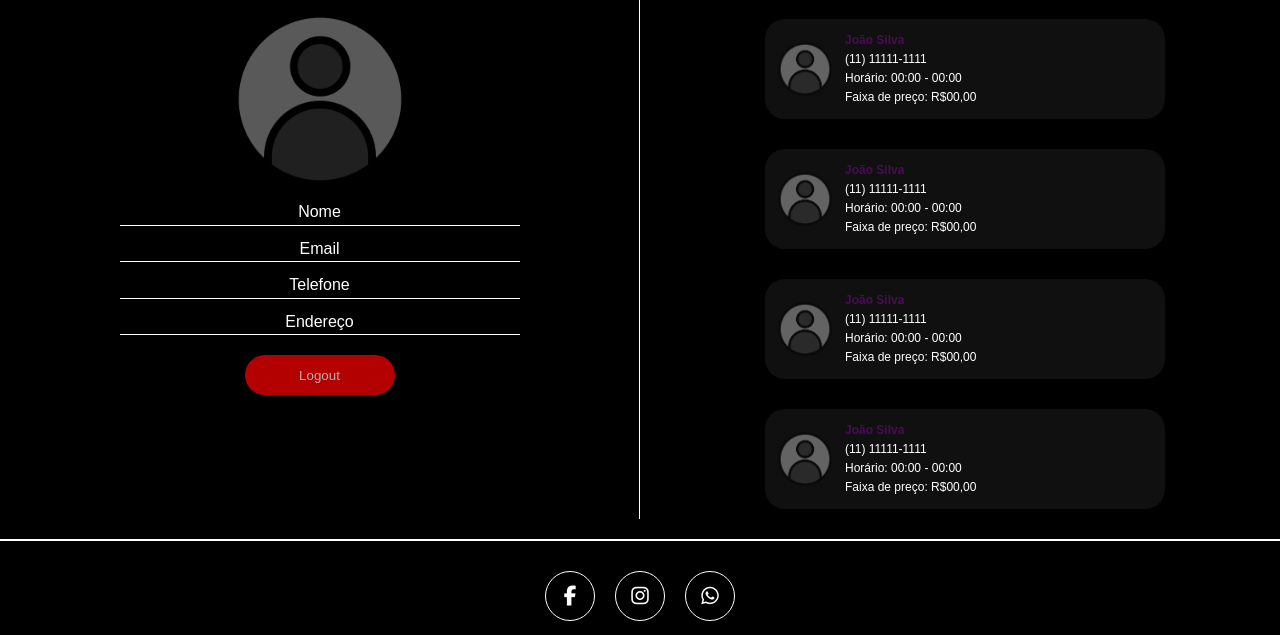
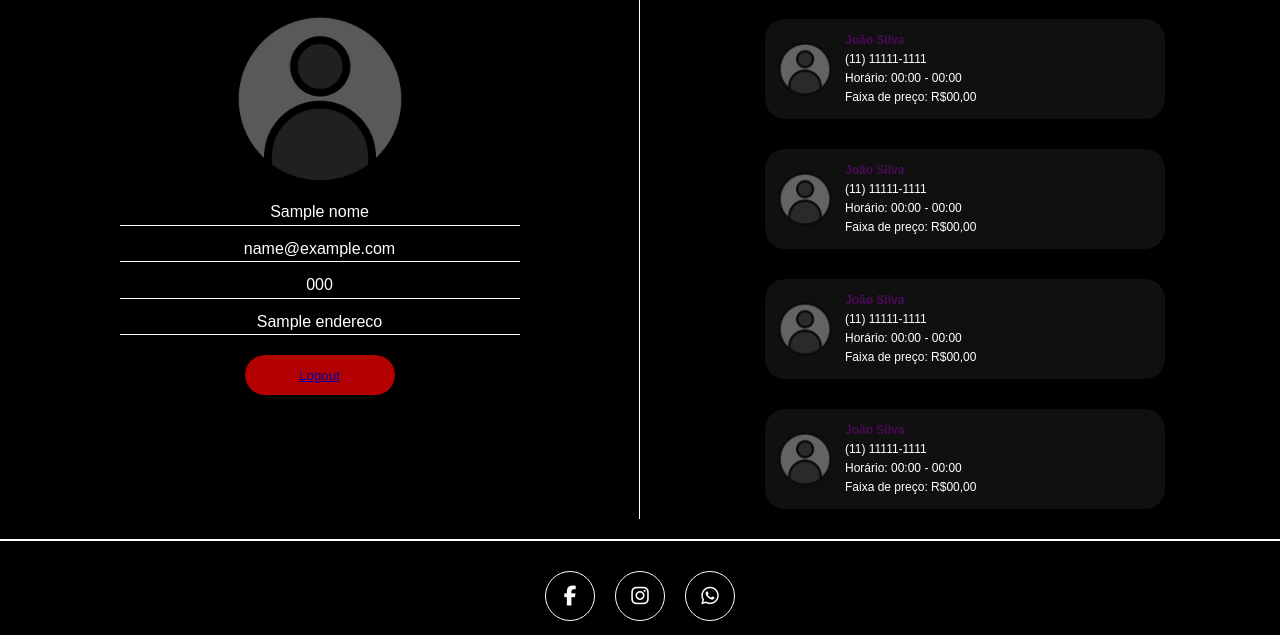
Before and after one commit to Yoriel-silva/Ryno, a FastAPI app: template app/templates/perfil_aluno.html in a window 1280 px wide. Shown: the part 195-830 px from the top of the page. Run offline with FastAPI, Linux system fonts and the light colour scheme; the template is opened without the code that fills it: most values are stand-ins (such as "Sample title", 1, 10 or a date in 2020).

Commit message:
alguns ajustes no back-end

```diff
--- a/app/Models/createdb.py
+++ b/app/Models/createdb.py
@@ -20,6 +20,7 @@ class Usuario(Base):
     horario: Mapped[str] = mapped_column(nullable=True)
     modalidade: Mapped[str] = mapped_column(nullable=True)
     preco: Mapped[str] = mapped_column(nullable=True)
+    endereco: Mapped[str] = mapped_column(nullable=True)
 
 # Conexão com Base de dados
 db = create_engine("sqlite:///base.db", echo=True)
--- a/app/Models/models.py
+++ b/app/Models/models.py
@@ -19,3 +19,4 @@ class Usuario(Base):
     horario: Mapped[str] = mapped_column(nullable=True)
     modalidade: Mapped[str] = mapped_column(nullable=True)
     preco: Mapped[str] = mapped_column(nullable=True)
+    endereco: Mapped[str] = mapped_column(nullable=True)
--- a/app/main.py
+++ b/app/main.py
@@ -33,11 +33,6 @@ templates = Jinja2Templates(directory="app/templates")
 def read_home(request: Request):
     return templates.TemplateResponse("home.html", {"request": request})
 
-# Redireciona para pagina do aluno
-@app.get("/perfil_aluno", response_class=HTMLResponse)
-def read_aluno(request: Request):
-    return templates.TemplateResponse("perfil_aluno.html", {"request": request})
-
 # Redireciona para pagina do profissional
 @app.get("/profissional", response_class=HTMLResponse)
 def read_profissional(request: Request):
@@ -58,12 +53,13 @@ def cadastro(
     telefone: Optional[str] = Form(None),  # Campos opcionais
     horario: Optional[str] = Form(None),
     modalidade: Optional[str] = Form(None),
-    preco: Optional[str] = Form(None)
+    preco: Optional[str] = Form(None),
+    endereco: Optional[str] = Form(None)
 ):
     tipo_final = tipo if tipo == "profissional" else "aluno"
 
     if tipo_final == "profissional":
-        if not telefone or not horario or not modalidade or not preco:
+        if not telefone or not horario or not modalidade or not preco or not endereco:
             return HTMLResponse(content="Preencha todos os campos adicionais.", status_code=400)
         usuario = Usuario(
             nome=nome,
@@ -73,7 +69,8 @@ def cadastro(
             telefone=telefone,
             horario=horario,
             modalidade=modalidade,
-            preco=preco
+            preco=preco,
+            endereco=endereco
         )
     else:
         usuario = Usuario(
@@ -89,14 +86,32 @@ def cadastro(
 # Redireciona para pagina de login
 @app.get("/login", response_class=HTMLResponse)
 def read_login(request: Request):
-    return templates.TemplateResponse("login.html", {"request": request})
+    message = request.session.pop('message', None) #Recupera uma mensagem armazenada na sessão e remove essa mensagem da sessão
+    return templates.TemplateResponse("login.html", {"request": request, "message": message})
 
-# Perfil Professor
-@app.get("/perfil_professor", response_class=HTMLResponse)
+# Perfil
+@app.get("/perfil", response_class=HTMLResponse)
 def read_professor(request: Request):
-    return templates.TemplateResponse("perfil_professor.html", {"request": request})
 
-# Login
+    user_email = request.session.get('user_email') #Pegar o email que está como email da seção
+    user = read(user_email)
+    #Validação para ver se o usario está logado, caso não impede ele de acessar a pagina de perfil
+    if not user:
+        request.session['message'] = "Você precisa estar logado para acessar a página de perfil."
+        return RedirectResponse(url="/login", status_code=303) #Redireciona para a pagina de login, com uma informação de que foi redirecionado
+    else:
+        if user.tipo == 'aluno':
+            return templates.TemplateResponse("perfil_aluno.html", {"request": request, "nome": user.nome,"email": user.email, "senha": user.senha, "telefone": user.telefone, "endereco": user.endereco})
+        else:
+            return templates.TemplateResponse("perfil_professor.html", {"request": request, "nome": user.nome,"email": user.email, "senha": user.senha, "telefone": user.telefone, "endereco": user.endereco})
+
+#Rota de Logout
+@app.get("/perfil/logout", response_class=HTMLResponse)
+def logout(request: Request):
+    request.session.pop('user_email', None) #Faz com que o email do usurio seja removida do email da seção
+    return RedirectResponse(url="/login", status_code=303)
+
+# Login enviar
 @app.post("/login/enviar", response_class=HTMLResponse)
 def login(request: Request, email: str = Form(...), senha: str = Form(...)):
     # Obter a sessão
@@ -107,13 +122,14 @@ def login(request: Request, email: str = Form(...), senha: str = Form(...)):
 
     # Verificar se o usuário foi encontrado e se a senha está correta
     if not user or user.senha != senha:
-        raise HTTPException(status_code=400, detail="Credenciais inválidas")
+        request.session['message'] = "Credenciais inválidas. Por favor, tente novamente."
+        return RedirectResponse(url=f"/login", status_code=303)
 
     # Armazenar o email do usuário na sessão
     session['user_email'] = user.email
 
     # Redirecionar para a página do perfil do aluno
-    return RedirectResponse(url="/perfil_aluno", status_code=303)
+    return RedirectResponse(url="/perfil", status_code=303)
 
 
 # Redireciona para pagina do instagram
--- a/app/templates/cadastro.html
+++ b/app/templates/cadastro.html
@@ -54,6 +54,8 @@
                     <input type="text" id="modalidade" name="modalidade" placeholder="Modalidade: Personal">
 
                     <input type="text" id="preco" name="preco" placeholder="Hora Aula: R$50,00">
+
+                    <input type="text" id="endereco" name="endereco" placeholder="Sua cidade">
                 </div>
 
                 <button id="botao-registrar">Registre-se</button>
--- a/app/templates/login.html
+++ b/app/templates/login.html
@@ -29,6 +29,10 @@
     </header>
 
     <form id="formulario-login" class="formulario-login" method="post" action="/login/enviar">
+        <!--Exibir mensagem caso tenha-->
+        {% if message %}
+        <div style="color: red;">{{ message }}</div>
+        {% endif %}
         <legend>LOGIN</legend>
         <input type="text" name="email" id="email" placeholder="E-mail">
         <input type="password" name="senha" id="senha" placeholder="Digite sua Senha">
--- a/app/templates/perfil_aluno.html
+++ b/app/templates/perfil_aluno.html
@@ -33,11 +33,23 @@
             <div id="perfil">
                 <h1>Aluno</h1>
                 <img src="/static/Image/perfil.png" alt="Perfil">
-                <p>Nome</p>
-                <p>Email</p>
-                <p>Telefone</p>
-                <p>Endereço</p>
-                <button id="logout">Logout</button>
+                <p>{{ nome }}</p>
+                <p>{{ email }}</p>
+                <p>
+                    {% if telefone %}
+                        {{ telefone }}
+                    {% else %}
+                        Telefone não informado
+                    {% endif %}
+                </p>
+                <p>
+                    {% if endereco %}
+                        {{ endereco }}
+                    {% else %}
+                        Endereço não informado
+                    {% endif %}
+                </p>
+                <button id="logout"><a href="/perfil/logout">Logout</a></button>
             </div>
             <div id="contato">
                 <h1>Profissionais Recentes</h1>
```
Also changed, not shown: AFazer.txt (+17 -2 lines), app/templates/perfil_professor.html (+17 -5 lines), base.db.
